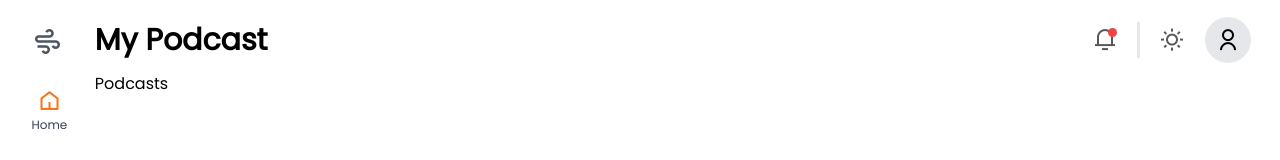
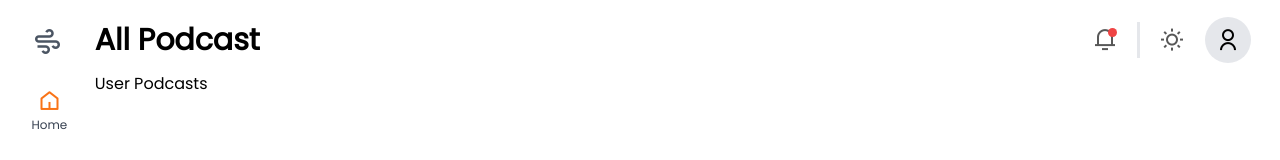
Before and after one commit to BubbleBitCore/TechMingle, a React (Create React App) app: page /1/podcasts in a window 1280 px wide. Shown: the top 160 px of the page. Built offline with nearby package versions, Linux system fonts and the light colour scheme.

Commit message:
added conditional rendering of global audioplayer

```diff
--- a/src/components/AppWrapper.jsx
+++ b/src/components/AppWrapper.jsx
@@ -1,4 +1,4 @@
-import { Routes, Route, useLocation } from "react-router-dom";
+import { Routes, Route, useLocation,matchPath } from "react-router-dom";
 import Navigation from "./Navigation";
 import Login from "../pages/Login";
 import Home from "../pages/Home";
@@ -25,8 +25,8 @@ import Article from "../pages/Article";
 import Test from "../pages/Test";
 import { useRef, useState } from "react";
 import GlobalAudioPlayer from "./Podcast/GlobalAudioPlayer";
-import MyPodcasts from "../pages/MyPodcasts";
-import MyArticles from "../pages/MyArticles";
+import UserPodcasts from "../pages/UserPodcasts";
+import UserArticles from "../pages/UserArticles";
 
 const AppWrapper = () => {
   const mode = useSelector((state) => state.common.mode);
@@ -170,19 +170,21 @@ const AppWrapper = () => {
             <Route
               exact
               path="/:id/podcasts"
-              element={<MyPodcasts Header={Header} />}
+              element={<UserPodcasts Header={Header} />}
             />
             <Route
               exact
               path="/:id/articles"
-              element={<MyArticles Header={Header} />}
+              element={<UserArticles Header={Header} />}
             />
             <Route exact path="/test" element={<Test />} />
             <Route exact path="*" element={<PageNotFound />} />
           </Routes>
         </div>
       </div>
-      <GlobalAudioPlayer audioRef={player} />
+      {(location.pathname === "/podcasts" || matchPath("/podcast/:id", location.pathname)) && (
+        <GlobalAudioPlayer audioRef={player} />
+      )}
     </>
   );
 };
--- a/src/pages/MyArticles.jsx
+++ /dev/null
@@ -1,14 +0,0 @@
-import React from 'react'
-
-const MyArticles = ({Header}) => {
-  return (
-    <>
-      <div className="flex flex-col h-full w-full pr-4 max-sm:px-4 ">
-        <Header urlName="My Articles"/>
-        <div>My Articles</div>
-      </div>
-    </>
-  )
-}
-
-export default MyArticles
--- a/src/pages/MyPodcasts.jsx
+++ /dev/null
@@ -1,12 +0,0 @@
-const MyPodcasts = ({Header}) => {
-  return (
-    <>
-      <div className="flex flex-col h-full w-full pr-4 max-sm:px-4 ">
-        <Header urlName="My Podcast"/>
-        <div>Podcasts</div>
-      </div>
-    </>
-  )
-}
-
-export default MyPodcasts;
--- /dev/null
+++ b/src/pages/UserArticles.jsx
@@ -0,0 +1,12 @@
+const UserArticles = ({Header}) => {
+  return (
+    <>
+      <div className="flex flex-col h-full w-full pr-4 max-sm:px-4 ">
+        <Header urlName="All Articles"/>
+        <div>User Articles</div>
+      </div>
+    </>
+  )
+}
+
+export default UserArticles
--- /dev/null
+++ b/src/pages/UserPodcasts.jsx
@@ -0,0 +1,12 @@
+const UserPodcasts = ({Header}) => {
+  return (
+    <>
+      <div className="flex flex-col h-full w-full pr-4 max-sm:px-4 ">
+        <Header urlName="All Podcast"/>
+        <div>User Podcasts</div>
+      </div>
+    </>
+  )
+}
+
+export default UserPodcasts;
```
